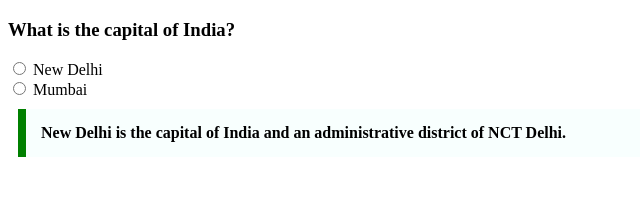
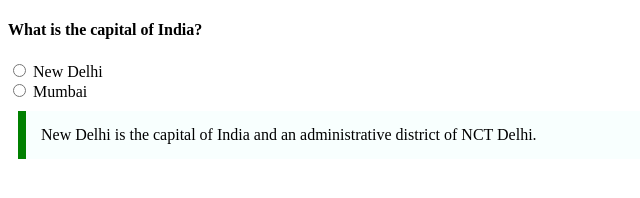
Before and after one commit to acciojob/trivia-Gupta-G-0406, a website: page main.html in a window 1280 px wide. Shown: the whole page, without its empty margins (0-640 px from the left). Drawn offline with Linux system fonts and the light colour scheme.

Commit message:
created a submission

```diff
--- a/main.html
+++ b/main.html
@@ -3,13 +3,16 @@
 <html>
 
 <head>
+	<meta charset="UTF-8">
 	<title>Trivia</title>
 	<link rel="stylesheet" href="styles.css">
 </head>
 
 <body>
 	<!-- the entire body must be written by student -->
-	<h3>What is the capital of India?</h3>
+
+
+    <h4>What is the capital of India?</h4>
 
     <label>
         <input type="radio" name="capital">
--- a/styles.css
+++ b/styles.css
@@ -6,5 +6,5 @@
     padding: 15px;
     border-left: 8px solid green;
     background-color: #f8fffe;
-    font-weight: bold;
+
 }
```
